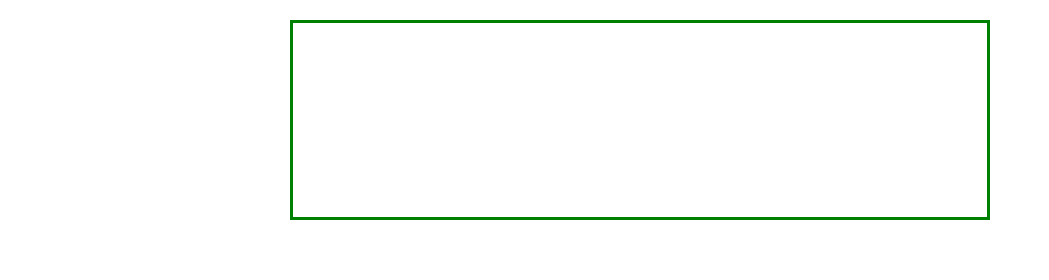
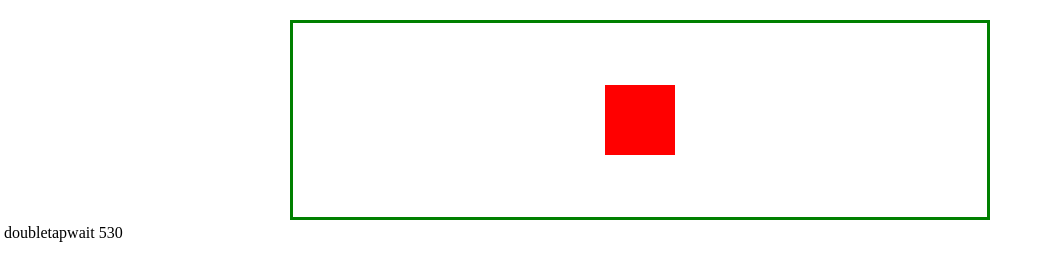
Before and after one commit to kasparsb/swipe, a website: page examples/tapping.html in a window 1280 px wide. Shown: the whole page, without its empty margins (0-1049 px from the left). Drawn offline with nearby package versions, Linux system fonts and the light colour scheme.

Commit message:
Tapping example uzlabots ar tap un double animacijam

```diff
--- a/examples/tapping.html
+++ b/examples/tapping.html
@@ -18,6 +18,7 @@
         box-sizing: border-box;
         position: relative;
         overflow: hidden;
+        transition: all 300ms;
     }
     .block {
         position: absolute;
@@ -28,6 +29,38 @@
         box-sizing: border-box;
         transform-origin: 0 0;
         z-index: 100;
+    }
+    .block:before {
+        content: ' ';
+        position: absolute;
+        display: block;
+        left: 0;
+        right: 0;
+        bottom: 0;
+        top: 0;
+        border: 20px solid green;
+        opacity: 0;
+        transition: all 150ms;
+    }
+    .block:after {
+        content: ' ';
+        display: block;
+        position: absolute;
+        width: 70px;
+        height: 70px;
+        background: red;
+        left: 50%;
+        top: 50%;
+        margin-left: -35px;
+        margin-top: -35px;
+        transition: all 300ms;
+        transform-origin: 50%;
+    }
+    .block-tapped:before {
+        opacity: 1;
+    }
+    .block-doubletapped:after {
+        transform: scale(2);
     }
     .log {
         position: absolute;
@@ -66,11 +99,19 @@
 
     var swipe = new webit.swipe($el.get(0))
         .on('tap', function(t){
+
+            $el.toggleClass('block-tapped');
+
             log('tap', Math.round(t.x), Math.round(t.y));
         })
         .on('doubletap', function(t){
+
+            $el.toggleClass('block-doubletapped');
+
             log('doubletap', Math.round(t.x), Math.round(t.y));
         });
+
+    log('doubletapwait', swipe._config.doubletapWaitTimeout)
 
 
     </script>
```
